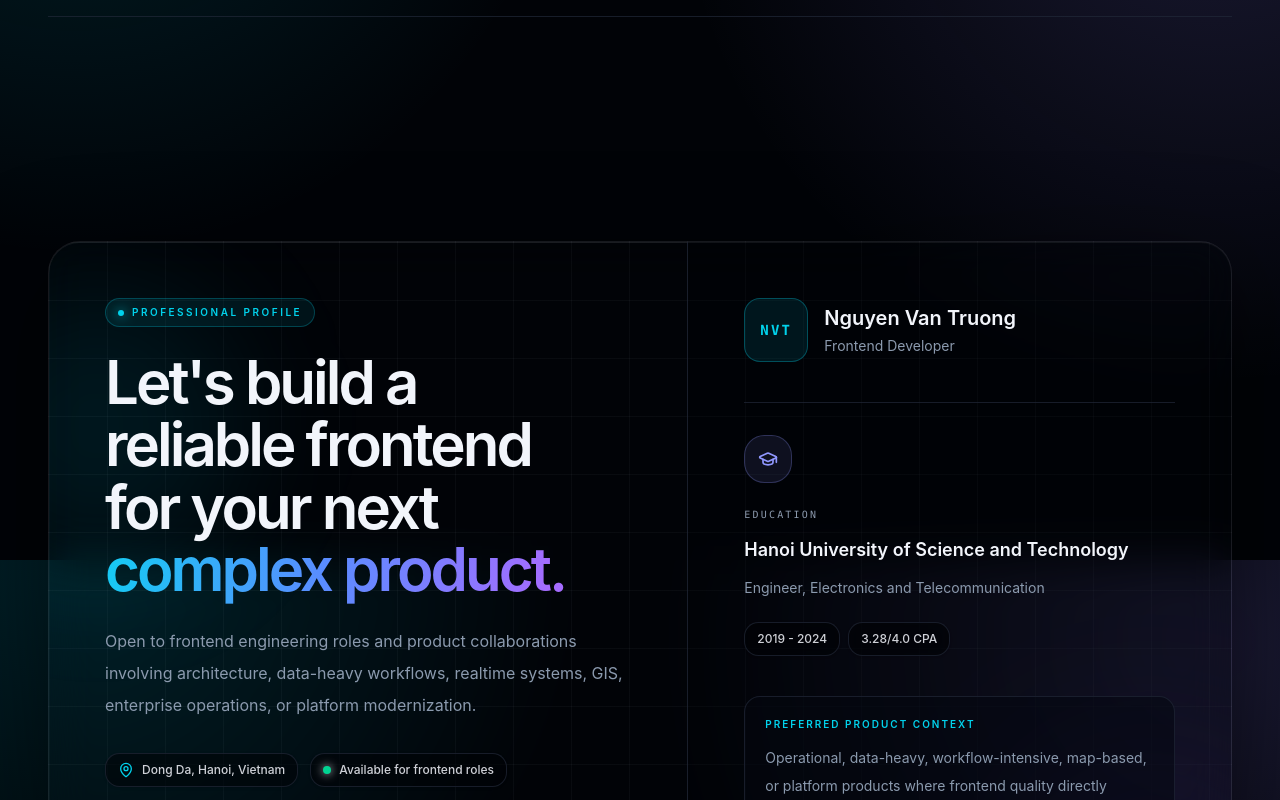
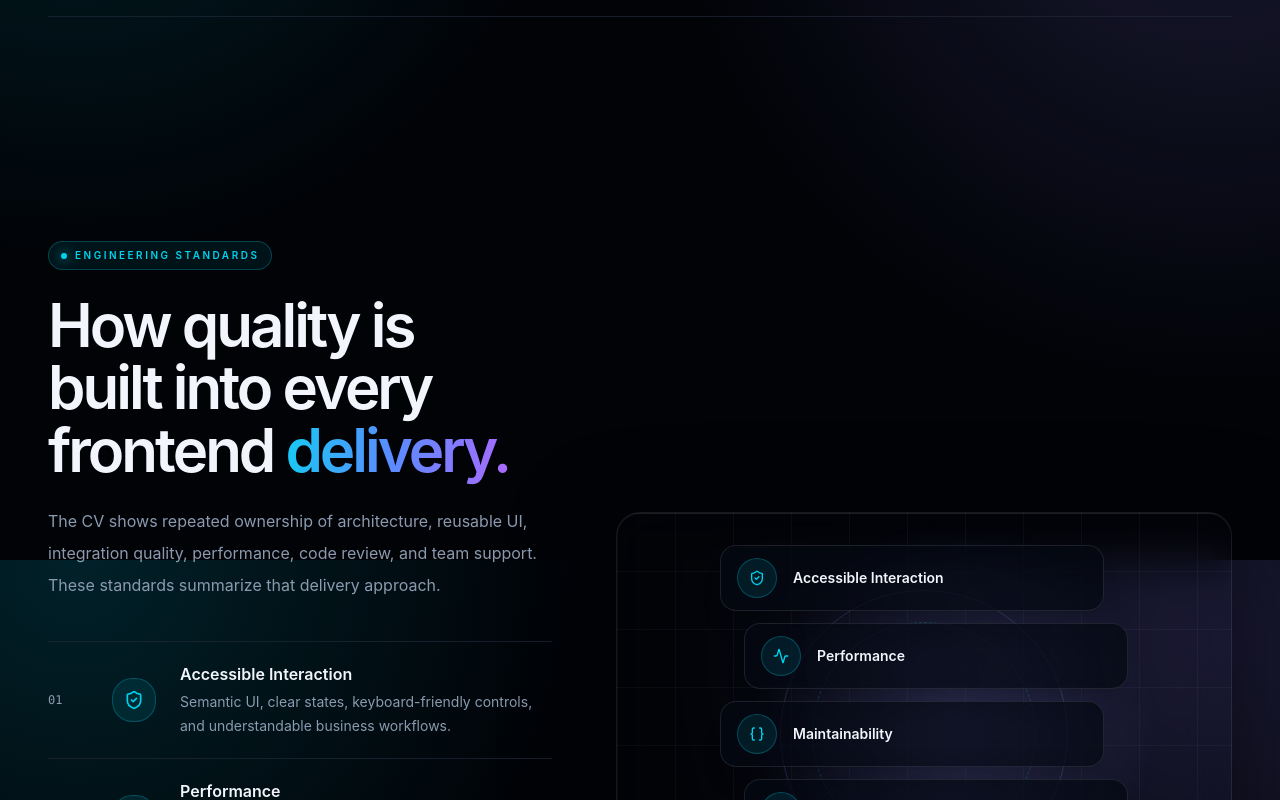
Before and after one commit to Truong2/portfolio, a Next.js app: page / in a window 1280 px wide. Shown: the part 5840-6640 px from the top of the page. Built offline with nearby package versions, Linux system fonts and the light colour scheme; no server answers.

Commit message:
feat: add engineering standards to portfolio flow

```diff
--- a/src/app/page.tsx
+++ b/src/app/page.tsx
@@ -1,16 +1,18 @@
+import { AboutSection } from "@/components/sections/about-section";
+import { EducationContactSection } from "@/components/sections/education-contact-section";
+import { EngineeringStandardsSection } from "@/components/sections/engineering-standards-section";
+import { ExperienceTimeline } from "@/components/sections/experience-timeline";
 import { HeroSection } from "@/components/sections/hero-section";
-import { AboutSection } from "@/components/sections/about-section";
 import { SkillsSection } from "@/components/sections/skills-section";
-import { ExperienceTimeline } from "@/components/sections/experience-timeline";
-import { EducationContactSection } from "@/components/sections/education-contact-section";
 
 export default function Home() {
   return (
-    <main className="flex flex-1 flex-col">
+    <main className="flex flex-1 flex-col overflow-hidden">
       <HeroSection />
       <AboutSection />
       <SkillsSection />
       <ExperienceTimeline />
+      <EngineeringStandardsSection />
       <EducationContactSection />
     </main>
   );
```
